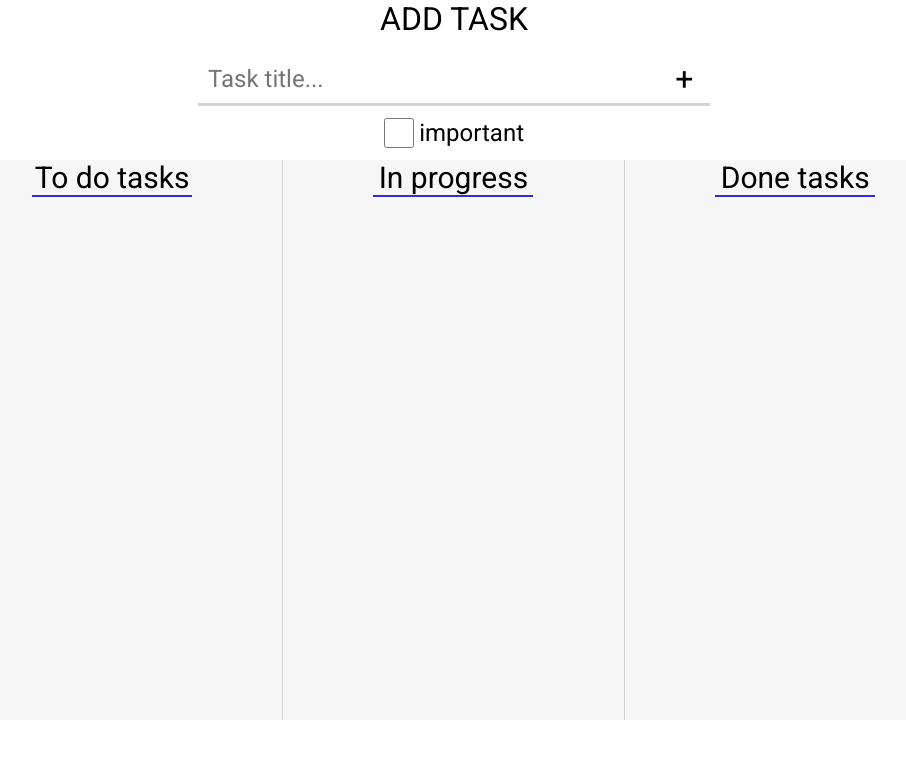
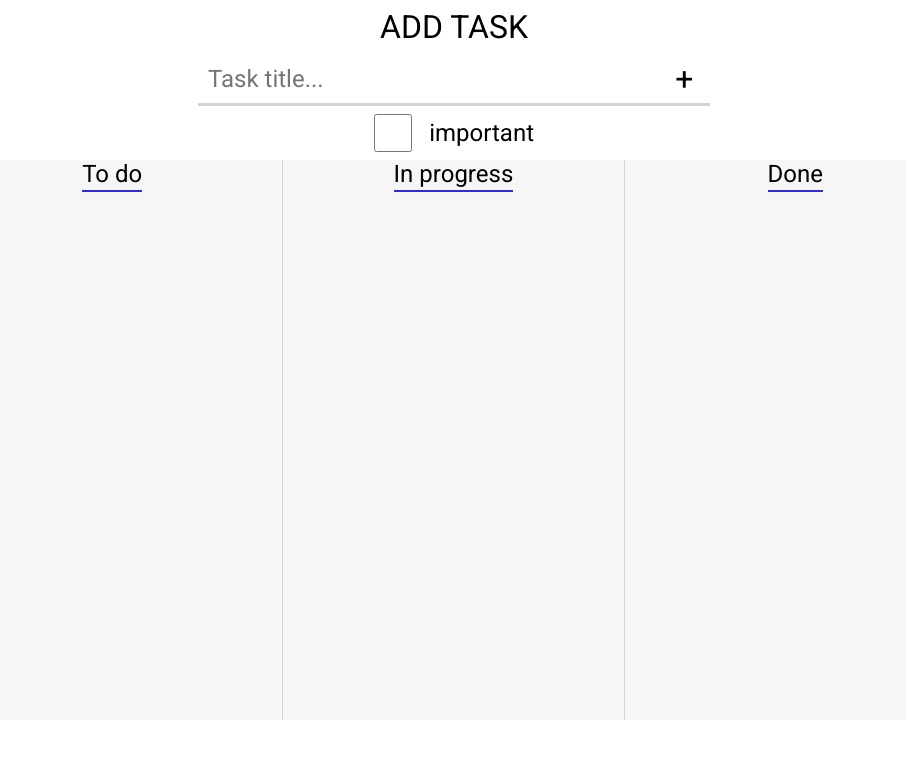
Before and after one commit to Adask023/kanban, a React (Create React App) app: page / in a window 1280 px wide. Shown: the top 758 px of the page, without its empty margins (186-1092 px from the left). Built offline with nearby package versions, Linux system fonts and the light colour scheme.

Commit message:
bugs fixed

```diff
--- a/src/components/App.js
+++ b/src/components/App.js
@@ -1,7 +1,7 @@
 import React, { useState, useEffect } from "react";
 import Form from "./Form";
 import TodoList from "./TodoList";
-import "./App.css";
+import "../styles/App.css";
 
 function App() {
   // hooks declarations:
@@ -9,6 +9,27 @@ function App() {
   const [todos, setTodos] = useState([]);
   const [status, setStatus] = useState("");
   const [important, setImportant] = useState(false);
+
+  useEffect(() => {
+    getLocalTodos();
+  }, []);
+
+  useEffect(() => {
+    saveLocalTodos();
+  }, [todos]);
+
+  const saveLocalTodos = () => {
+    localStorage.setItem("todos", JSON.stringify(todos));
+  };
+
+  const getLocalTodos = () => {
+    if (localStorage.getItem("todos") === null) {
+      localStorage.setItem("todos", JSON.stringify([]));
+    } else {
+      let todoLocal = JSON.parse(localStorage.getItem("todos"));
+      setTodos(todoLocal);
+    }
+  };
 
   return (
     <div className="App">
--- a/src/components/Form.js
+++ b/src/components/Form.js
@@ -39,7 +39,9 @@ const Form = ({
   return (
     <div className="form-container">
       <form className="form">
-        <p className="logo-wrapper">Add task</p>
+        <div className="logo-wrapper">
+          <p>Add task</p>
+        </div>
 
         <div className="input-wrapper">
           <input
--- a/src/components/Item.js
+++ b/src/components/Item.js
@@ -37,14 +37,16 @@ const Item = ({ todos, setTodos, task }) => {
       >
         {task.text}
       </div>
-      {task.status !== "done" ? (
-        <button onClick={changeStatus} className="next-button">
-          <i className="fas fa-arrow-right"></i>
+      <div className="button-container">
+        <button onClick={deleteItem} className="delete-button">
+          <i className="far fa-trash-alt"></i>
         </button>
-      ) : null}
-      <button onClick={deleteItem} className="delete-button">
-      <i className="far fa-trash-alt"></i>
-      </button>
+        {task.status !== "done" ? (
+          <button onClick={changeStatus} className="next-button">
+            <i className="fas fa-arrow-right"></i>
+          </button>
+        ) : null}
+      </div>
     </li>
   );
 };
--- a/src/components/TodoList.js
+++ b/src/components/TodoList.js
@@ -8,7 +8,7 @@ const TodoList = ({ todos, setTodos, setStatus }) => {
   // console.log(todos);
 
   // todos filter
-  const activeItems = active.map((task) => (
+  let activeItems = active.map((task) => (
     <Item
       key={task.id}
       todos={todos}
@@ -39,18 +39,31 @@ const TodoList = ({ todos, setTodos, setStatus }) => {
   return (
     <div className="lists-container">
       <div className="list-item to-do-list">
-        <p>To do tasks</p>
-        <div>{activeItems}</div>
+        <div className="list-name">
+          <p>To do</p>
+        </div>
+
+        <div className="task-area">
+          <div>{activeItems}</div>
+        </div>
       </div>
 
       <div className="list-item in-progress-list">
-        <p>In progress</p>
-        <ul>{inprogressItems}</ul>
+        <div className="list-name">
+          <p>In progress</p>
+        </div>
+        <div className="task-area">
+          <ul>{inprogressItems}</ul>
+        </div>
       </div>
 
       <div className="list-item done-list">
-        <p>Done tasks</p>
-        <ul>{doneItems}</ul>
+        <div className="list-name">
+          <p>Done</p>
+        </div>
+        <div className="task-area">
+          <ul>{doneItems}</ul>
+        </div>
       </div>
     </div>
   );
--- a/src/components/App.css
+++ b/src/styles/App.css
@@ -54,8 +54,11 @@
 
 .logo-wrapper {
   flex-basis: 40%;
-  font-size: 2em;
+  font-size: 2rem;
   text-transform: uppercase;
+  display: flex;
+  align-items: center;
+  justify-content: center;
 }
 
 
@@ -77,20 +80,20 @@
 .checkbox-wrapper {
   /* padding-top: 1em; */
   flex-basis: 40%;
+  width: 10rem;
   font-size: 1.5rem;
   /* margin-top: 1rem; */
   /* align-self: center; */
+
   display: flex;
   align-items: center;
   justify-content: space-between;
-  width: 8%;
-  min-width: 140px;
+}
 
-}
 
 .text-input {
   /* margin-top: 1em; */
-  font-size: 1.5em;
+  font-size: 1.5rem;
   padding: 10px 10px;
   /* width: 80%; */
   flex-basis: 90%;
@@ -101,10 +104,8 @@
 }
 
 .form-checkbox {
-  height: 30px;
-  width: 30px;
-
-  /* margin-top: 1em; */
+  height: 2.4rem;
+  width: 2.4rem;
 }
 
 
@@ -116,7 +117,7 @@
 .add-task-btn {
   /* height: 50%; */
   flex-basis: 10%;
-  font-size: 2.0em;
+  font-size: 2rem;
   padding: 0px 12px;
   border: none;
   background-color: white;
@@ -155,22 +156,45 @@
   max-width: 33.33%;
   /* border-right: 10px solid white; */
   border-right: 1px solid var(--lines);
+  overflow-wrap: break-word;
+
 }
 
 .list-item:last-child {
   border: none;
 }
 
+/* .list-item p { */
+/* border-radius: 15%; */
+/* margin: auto; */
+/* font-size: 30px; */
+/* height: 10%; */
+/* text-align: center; */
+/* width: 160px; */
+/* margin: auto; */
+/* background-color: var(--lightGrey); */
+/* } */
+
+/* .list-item .list-name {
+  border-bottom: 2px solid var(--secondColor);
+  display: block;
+} */
+
+.list-item .list-name {
+  height: 2rem;
+  display: flex;
+  justify-content: center;
+  font-size: 1.5rem;
+}
+
 .list-item p {
-  /* border-radius: 15%; */
   border-bottom: 2px solid var(--secondColor);
-  margin: auto;
-  font-size: 30px;
-  /* height: 10%; */
-  text-align: center;
-  width: 160px;
-  margin: auto;
-  background-color: var(--lightGrey);
+}
+
+.list-item .task-area {
+  max-width: 100%;
+  max-height: 100%;
+  /* overflow: scroll; */
 }
 
 
@@ -189,7 +213,7 @@ li {
 
 .todo-item {
   /* word-wrap: break-word; */
-  font-size: 1.5em;
+  font-size: 1.5rem;
   padding-left: 10px;
   margin-top: 15px;
   display: flex;
@@ -197,30 +221,39 @@ li {
   justify-content: center;
   width: 100%;
   border-left: 2px solid var(--secondColor);
+
 }
 
 
 .task-text {
   flex-basis: 80%;
+  max-width: 80%;
   flex-grow: 1;
-  width: auto;
   align-self: left;
   text-align: left;
+  /* align-self: flex-start; */
+}
+
+.button-container {
+  flex-basis: 20%;
+  display: flex;
+  justify-content: center;
 }
 
 .next-button {
-  flex-basis: 10%;
-  flex-grow: 1;
+  flex-basis: 50%;
 }
+
 .next-button:hover {
   color: yellow;
 }
 
 .delete-button {
-  flex-basis: 10%;
-  flex-grow: 1;
-  margin-right: 2%;
+  flex-basis: 50%;
+  /* flex-grow: 1; */
+  /* margin-right: 2%; */
 }
+
 .delete-button:hover {
   color: red;
 }
@@ -234,7 +267,7 @@ li {
   cursor: pointer;
   transition: .2s;
   height: 100%;
-  font-size: 1em;
+  font-size: 1.4rem;
 }
 
 
```
